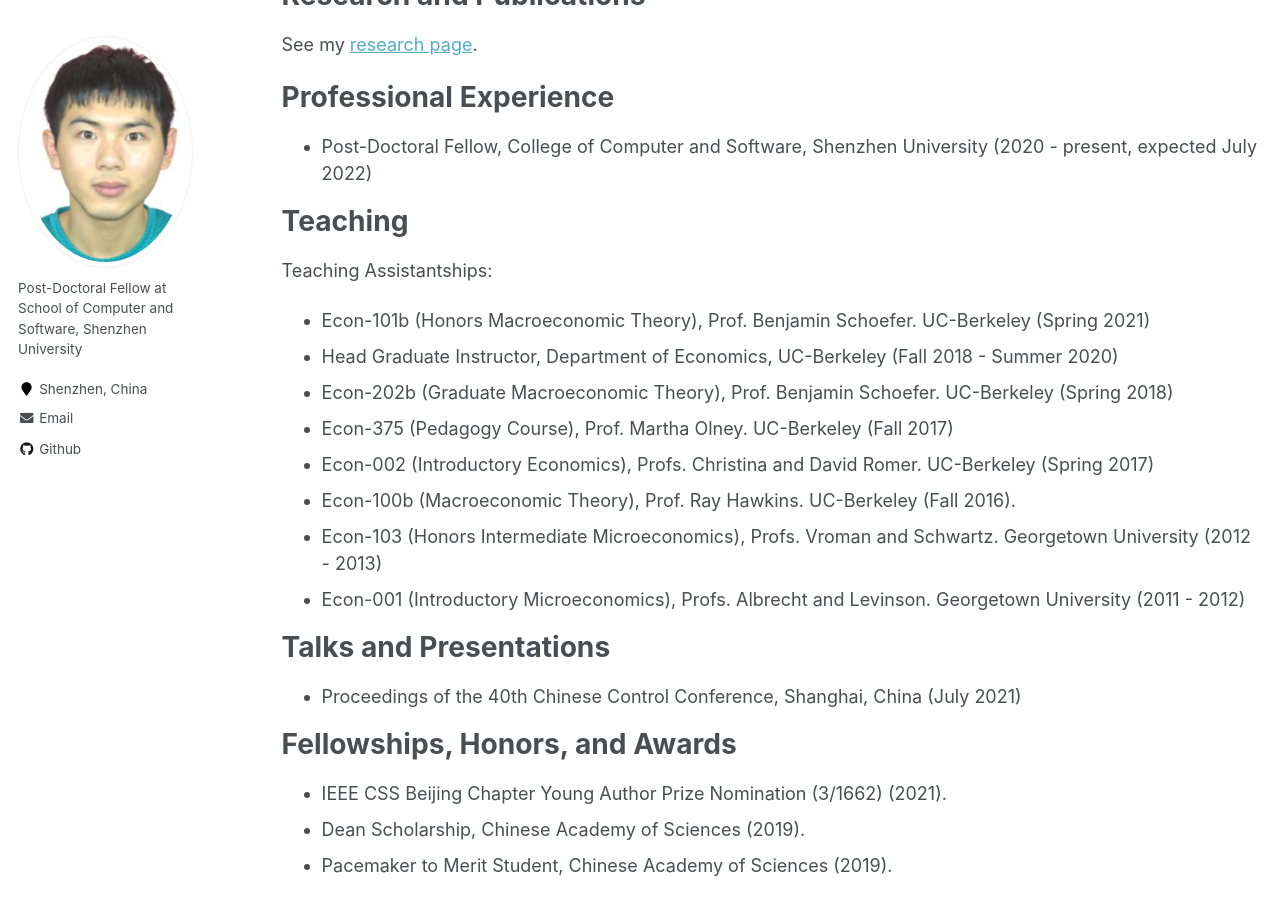
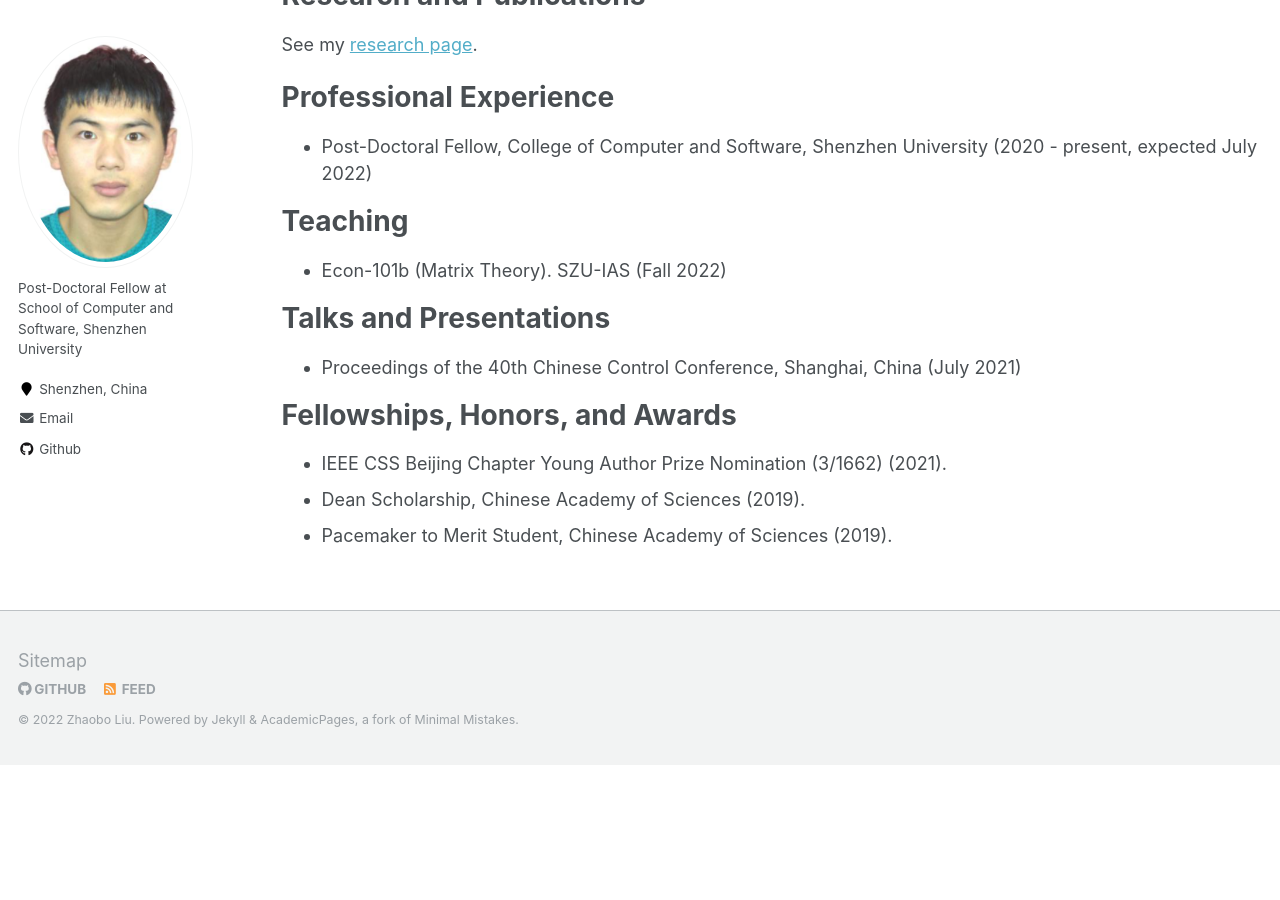
Before and after one commit to ZBLSIGMA/ZBLSIGMA.github.io, a Jekyll site: the page built from _pages/cv.md, in a window 1280 px wide and 900 px high, scrolled down 367 px. Built offline with Jekyll 4.4.1, drawn with Linux system fonts in a browser that asks for light colours; after the commit the page ends 1132 px from its top, so only the background shows below that.

Commit message:
Update cv.md

```diff
--- a/_pages/cv.md
+++ b/_pages/cv.md
@@ -26,15 +26,8 @@ Professional Experience
 
 Teaching
 ======
-Teaching Assistantships:
-* Econ-101b (Honors Macroeconomic Theory), Prof. Benjamin Schoefer. UC-Berkeley (Spring 2021)
-* Head Graduate Instructor, Department of Economics, UC-Berkeley (Fall 2018 - Summer 2020)
-* Econ-202b (Graduate Macroeconomic Theory), Prof. Benjamin Schoefer. UC-Berkeley (Spring 2018)
-* Econ-375 (Pedagogy Course), Prof. Martha Olney. UC-Berkeley (Fall 2017)
-* Econ-002 (Introductory Economics), Profs. Christina and David Romer. UC-Berkeley (Spring 2017)
-* Econ-100b (Macroeconomic Theory), Prof. Ray Hawkins. UC-Berkeley (Fall 2016).
-* Econ-103 (Honors Intermediate Microeconomics), Profs. Vroman and Schwartz. Georgetown University (2012 - 2013)
-* Econ-001 (Introductory Microeconomics), Profs. Albrecht and Levinson. Georgetown University (2011 - 2012)
+* Econ-101b (Matrix Theory). SZU-IAS (Fall 2022)
+
 
 Talks and Presentations
 ======
```
